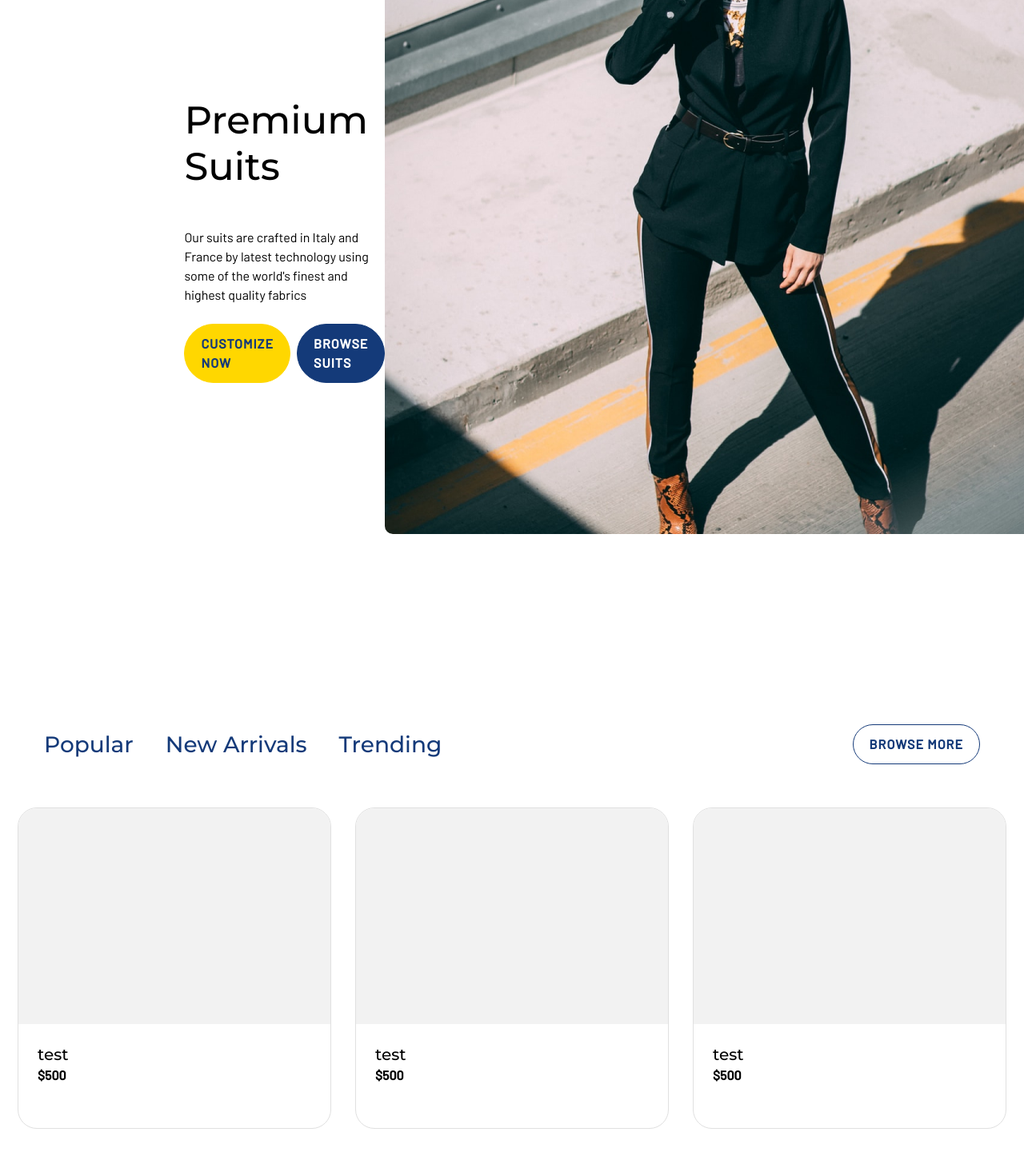
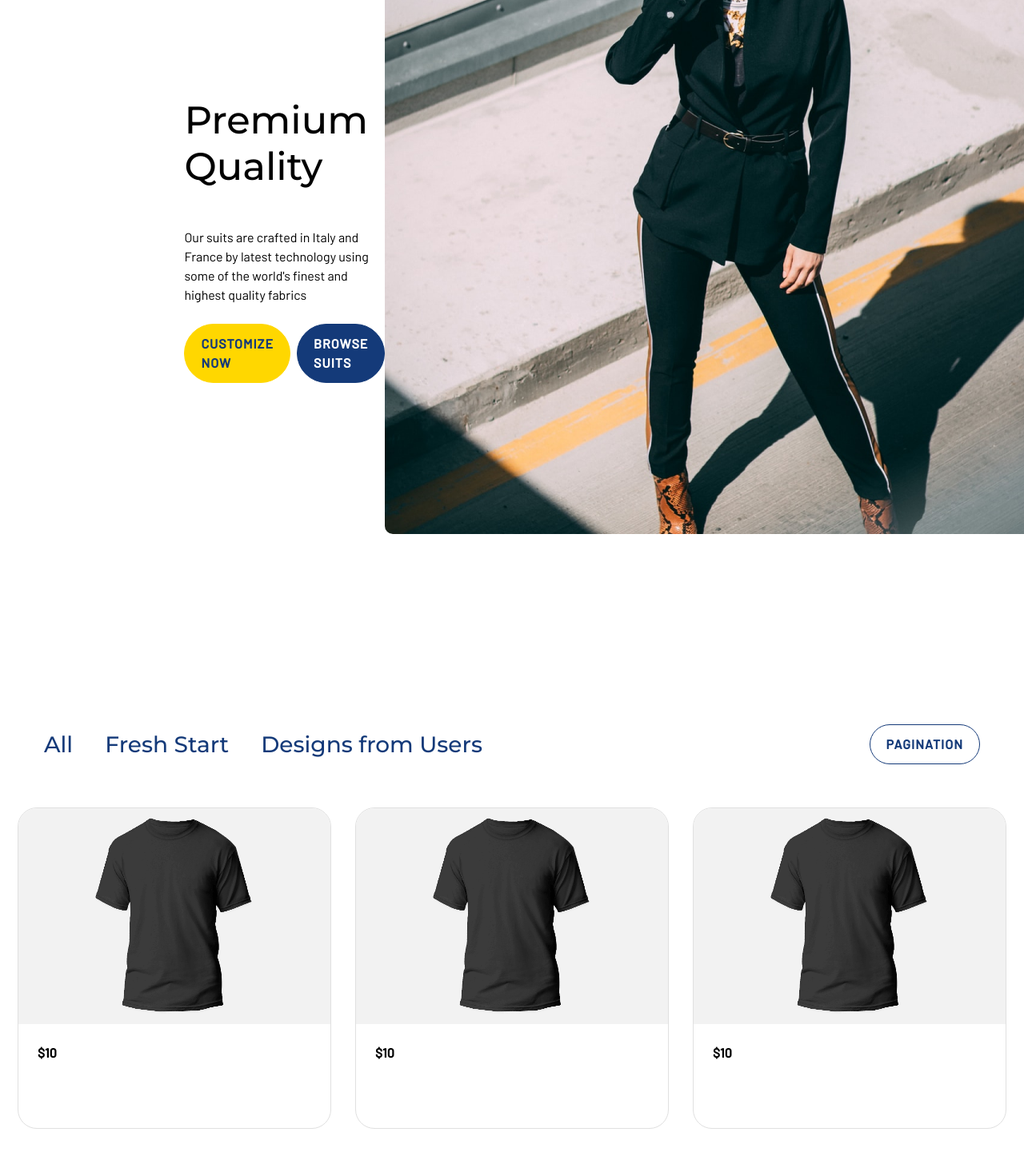
Before and after one commit to mrhiroman/YourWear-frontend, a React (Create React App) app: page /shop in a window 1280 px wide. Shown: the part 300-1741 px from the top of the page at 80% size. Built offline with nearby package versions, Linux system fonts and the light colour scheme.

Commit message:
optimizing preview size, skeleton rendering

```diff
--- a/package.json
+++ b/package.json
@@ -14,6 +14,7 @@
     "@types/react-dom": "^18.0.11",
     "formik": "^2.2.9",
     "react": "^18.2.0",
+    "react-content-loader": "^6.2.1",
     "react-dom": "^18.2.0",
     "react-filerobot-image-editor": "^4.4.0",
     "react-redux": "^8.0.5",
--- a/src/components/layout/Header/index.tsx
+++ b/src/components/layout/Header/index.tsx
@@ -76,7 +76,6 @@ export const Header = () => {
                     <NavLink to="">Home</NavLink>
                     <NavLink to="/shop">Shop</NavLink>
                     <NavLink to="/customizer">Customizer</NavLink>
-                    <NavLink to="">Elements</NavLink>
                 </nav>
             </div>
             <div className={styles.buttons}>
--- a/src/components/ui/ProductCard/ProductCard.module.sass
+++ b/src/components/ui/ProductCard/ProductCard.module.sass
@@ -36,6 +36,11 @@
     .image
         background-color: #F2F2F2
         height: 270px
+        width: 390px
+
+        img
+            height: 270px
+            width: 390px
 
     .cardInfo
         padding: 24px
--- /dev/null
+++ b/src/components/ui/ProductCard/Skeleton.tsx
@@ -0,0 +1,15 @@
+import React from "react"
+import ContentLoader from "react-content-loader"
+
+export const ProductSkeleton = () => (
+  <ContentLoader
+    speed={2}
+    width={390}
+    height={400}
+    viewBox="0 0 390 400"
+    backgroundColor="#f3f3f3"
+    foregroundColor="#ecebeb"
+  >
+    <rect x="0" y="0" rx="24" ry="24" width="390" height="400" />
+  </ContentLoader>
+)
--- a/src/components/ui/ProductCard/index.tsx
+++ b/src/components/ui/ProductCard/index.tsx
@@ -9,7 +9,7 @@ import { Button, ButtonType } from '../Button'
 import { setItem } from 'redux/customizer/slice'
 import { useAppDispatch } from 'redux/store'
 import { useNavigate } from 'react-router-dom'
-import { ClothType } from 'generated/api'
+import { ClothType, OrderModel, WearModel } from 'generated/api'
 
 //add currency from global state(?)
 export type Product = {
@@ -19,20 +19,20 @@ export type Product = {
     isPromo?: boolean
 }
 
-export const ProductCard = (props: {product: Product}) => {
+export const ProductCard = (props: {product: OrderModel | WearModel}) => {
   const dispatch = useAppDispatch();
   const navigate = useNavigate();
   const img = props.product.imageUrl !== undefined ? props.product.imageUrl : BlackTShirt
 
   const onCustomizeClick = () => {
-      dispatch(setItem({baseImage: img, cost: props.product.price, type: ClothType.HOODIE})) //fix ClothType
+      dispatch(setItem({baseImage: img as string, cost: 100, type: props.product.clothType as ClothType})) //fix ClothType
       navigate('/customizer')
       //window.scrollTo(0,0);
   }
   return (
     <div className={styles.card}>
         <div className={styles.image}>
-            <img src={img} alt='product' />
+            <img src={img as string} alt='product' />
             <div className={styles.overlay}>
               <div className={styles.circleButton}>
                 <img src={BagIcon} alt='buy' />
@@ -44,8 +44,8 @@ export const ProductCard = (props: {product: Product}) => {
             </div>
         </div>
         <div className={styles.cardInfo}>
-            <div className={styles.name}>{props.product.name}</div>
-            <div className={styles.price}>${props.product.price}</div>
+            <div className={styles.name}>{props.product.clothType}</div>
+            <div className={styles.price}>${10}</div>
         </div>
     </div>
   )
--- a/src/pages/CustomerPage/CustomerPage.module.sass
+++ b/src/pages/CustomerPage/CustomerPage.module.sass
@@ -54,7 +54,7 @@
         .navigation
             display: flex
             justify-content: space-between
-            width: 400px
+            width: 430px
             align-items: center
             @media (max-width: 1300px)
                 margin: 0 auto
--- a/src/pages/CustomizerPage/index.tsx
+++ b/src/pages/CustomizerPage/index.tsx
@@ -14,13 +14,14 @@ import FilerobotImageEditor, {
 
 import { OrderService } from 'generated/api'
 import { ClothItem } from 'types/types'
+import { useNavigate } from 'react-router-dom'
 
 const saveImage = (editedImageObject: any, designState: any, item?: ClothItem) => {
   OrderService.postApiOrders({
     clothType: item?.type, //fix with actual Item
     cost: item?.cost,
     editableObject: JSON.stringify(designState),
-    imageUrl: designState.imgSrc
+    imageUrl: editedImageObject.imageBase64
   })
 }
 
@@ -30,9 +31,10 @@ export const CustomizerPage = () => {
   const itemToCustomize = useSelector((state: RootState) => state.customizer.itemToCustomize)
   const designState = useSelector((state: RootState) => state.customizer.designState)
 
-  const dispatch = useAppDispatch();
+  const dispatch = useAppDispatch()
+  const navigate = useNavigate()
 
-  const LoadImageFromBackend = () => {
+  /*const LoadImageFromBackend = () => {
     OrderService.getApiOrdersGetobject(10)
     .then(response => {
         const state = JSON.parse(response.value)
@@ -40,10 +42,14 @@ export const CustomizerPage = () => {
         dispatch(setDesignState(state))
     })
     .catch(err => console.log(err))
-  }
+  }*/
 
-  if(!designState){
+  /*if(!designState){
     LoadImageFromBackend()
+  }*/
+
+  const shopClick = () => {
+    navigate("/shop")
   }
 
   if(!(itemToCustomize || designState)){
@@ -51,7 +57,7 @@ export const CustomizerPage = () => {
       <div className={styles.layout}>
         <h1 className={styles.caption}>Hey!</h1>
         <div className={styles.smallText}>You have not selected any item to customize...</div>
-        <Button type={ButtonType.Blue} text='Go to Shop' />
+        <Button onClick={shopClick} type={ButtonType.Blue} text='Go to Shop' />
       </div>
     )
   }
@@ -69,19 +75,20 @@ export const CustomizerPage = () => {
   return (
     <div className={`${styles.layout} editorFix`}>
       <FilerobotImageEditor
+          defaultSavedImageQuality={0.3}
           disableZooming={true}
           savingPixelRatio={4}
           previewPixelRatio={window.devicePixelRatio}
           // @ts-ignore
           source={itemToCustomize ? itemToCustomize.baseImage : designState?.imgSrc}
           onBeforeSave={(editedImageObject) => {
-            console.log(editedImageObject)
+
             return false}
           }
           onSave={(editedImageObject, designState) => {
             console.log(editedImageObject, designState)
             saveImage(editedImageObject, designState, itemToCustomize)
-            //(editedImageObject.imageBase64, 'img.png')
+            console.log(editedImageObject.imageBase64)
             }
           }
           onClose={() => {}}
--- a/src/pages/MainPage/index.tsx
+++ b/src/pages/MainPage/index.tsx
@@ -58,11 +58,11 @@ export const MainPage = () => {
         <div className={styles.bannerShop}>
             <div className={styles.info}>
                 <div className={styles.caption}>
-                    New Arrivals
+                    New Designs
                 </div>
                 <div className={styles.divisor}></div>
                 <div className={styles.description}>
-                    Check out our exclusive selection of this season’s new arrivals, made with world’s highest quality fabric
+                    Check out the new cloth designs, made with love by our users!
                 </div>
                 <div className={styles.buttons}>
                     <Button type={ButtonType.Yellow} text='Browse all' />
@@ -78,11 +78,11 @@ export const MainPage = () => {
             </div>
             <div className={styles.info}>
                 <div className={styles.caption}>
-                    Custom Shirts
+                    Custom Clothing
                 </div>
                 <div className={styles.divisor}></div>
                 <div className={styles.description}>
-                Stay ahead of the competitive tailoring business using our shirt customization tool. It allows your customers to design their shirts themselves with ease
+                Stay ahead of the competitive tailoring business using our shirt customization tool. It allows you to design your shirts with ease!
                 </div>
                 <div className={styles.buttons}>
                     <Button type={ButtonType.Yellow} text='Browse all' />
--- a/src/pages/ShopPage/index.tsx
+++ b/src/pages/ShopPage/index.tsx
@@ -22,7 +22,7 @@ export const ShopPage = () => {
     <div className={styles.container}>
       <div className={styles.bannerSuits}>
         <div className={styles.content}>
-            <span className={styles.title}>Premium Suits</span>
+            <span className={styles.title}>Premium Quality</span>
             <div className={styles.line}></div>
             <span className={styles.info}>Our suits are crafted in Italy and France by latest technology
             using some of the world's finest and highest quality fabrics</span>
@@ -36,11 +36,11 @@ export const ShopPage = () => {
     <div className={styles.bannerProducts}>
         <div className={styles.navigation}>
         <nav className={styles.navigationBar}>
-            <NavLink to={''} className={ ({isActive}) => isActive ? styles.active : ''}>Popular</NavLink>
-            <NavLink to={''} className={ ({isActive}) => isActive ? styles.active : ''}>New Arrivals</NavLink>
-            <NavLink to={''} className={ ({isActive}) => isActive ? styles.active : ''}>Trending</NavLink>
+            <NavLink to={''} className={ ({isActive}) => isActive ? styles.active : ''}>All</NavLink>
+            <NavLink to={''} className={ ({isActive}) => isActive ? styles.active : ''}>Fresh Start</NavLink>
+            <NavLink to={''} className={ ({isActive}) => isActive ? styles.active : ''}>Designs from Users</NavLink>
         </nav>
-        <Button type={ButtonType.White} text='Browse more' />
+        <Button type={ButtonType.White} text='Pagination' />
         </div>
         <div className={styles.products}>
             {MockData.map((item, i) => <ProductCard key={i} product={item}/>)}
```
Also changed, not shown: src/pages/CustomerPage/index.tsx (+22 -5 lines), src/assets/img/mocks/BlackTShirt.png, 1 other file (tests, documents, lock files or other folders).
